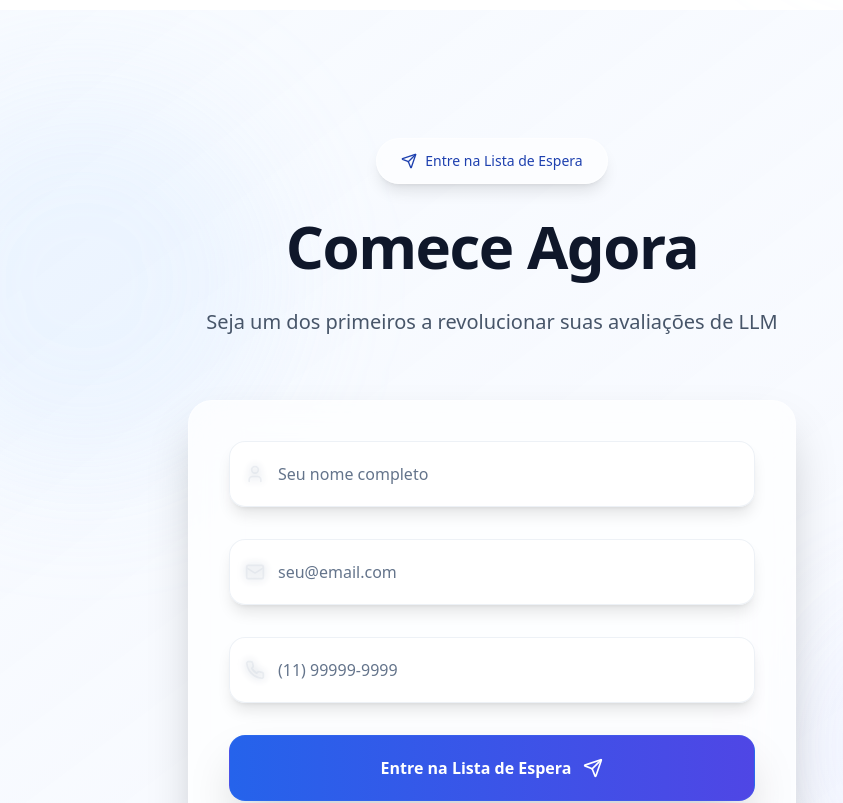
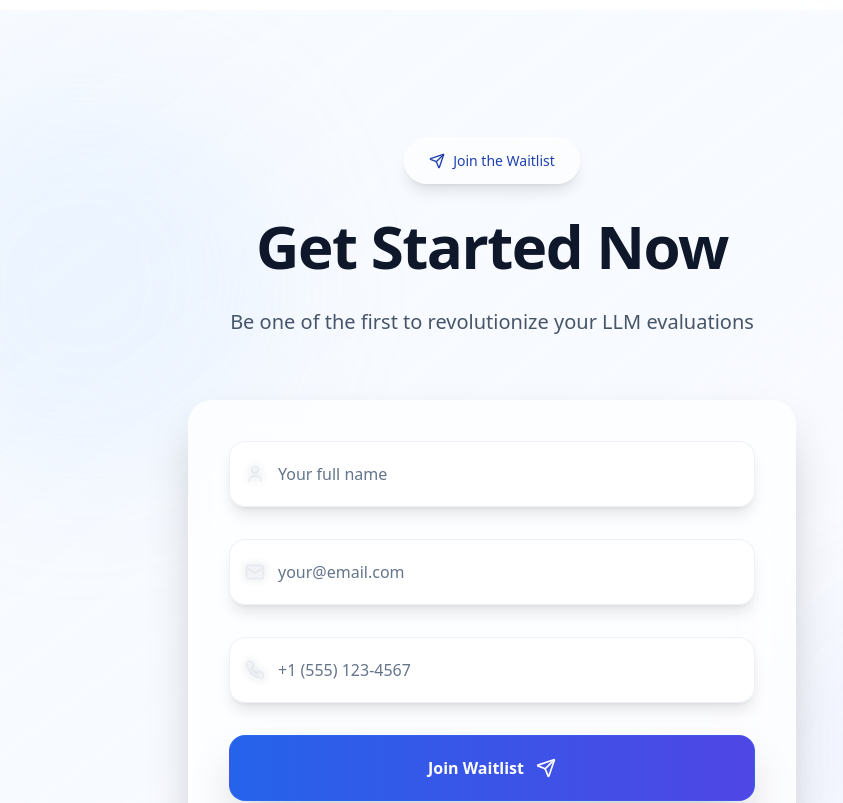
Before and after one commit to adriannoes/promptmetrics, a React (Vite) app: page / in a window 1280 px wide. Shown: the part 4800-5603 px from the top of the page, without its empty margins (148-991 px from the left). Built offline with nearby package versions, Linux system fonts and the light colour scheme.

Commit message:
Fix: Translate ContactForm to English
Updated ContactForm.tsx to use English translations from the LanguageContext, resolving the issue of Portuguese text appearing on the page.

```diff
--- a/src/components/ContactForm.tsx
+++ b/src/components/ContactForm.tsx
@@ -21,9 +21,9 @@ const ContactForm = () => {
     switch (name) {
       case 'name':
         if (!value.trim()) {
-          newErrors.name = 'Nome é obrigatório';
+          newErrors.name = 'Name is required';
         } else if (value.trim().length < 2) {
-          newErrors.name = 'Nome deve ter pelo menos 2 caracteres';
+          newErrors.name = 'Name must be at least 2 characters';
         } else {
           delete newErrors.name;
         }
@@ -31,19 +31,19 @@ const ContactForm = () => {
       case 'email':
         const emailRegex = /^[^\s@]+@[^\s@]+\.[^\s@]+$/;
         if (!value.trim()) {
-          newErrors.email = 'Email é obrigatório';
+          newErrors.email = 'Email is required';
         } else if (!emailRegex.test(value)) {
-          newErrors.email = 'Email inválido';
+          newErrors.email = 'Invalid email';
         } else {
           delete newErrors.email;
         }
         break;
       case 'phone':
-        const phoneRegex = /^(\+55\s?)?(\(?\d{2}\)?[\s-]?)?\d{4,5}[\s-]?\d{4}$/;
+        const phoneRegex = /^(\+\d{1,3}\s?)?(\(?\d{2,3}\)?[\s-]?)?\d{3,4}[\s-]?\d{4}$/;
         if (!value.trim()) {
-          newErrors.phone = 'Telefone é obrigatório';
+          newErrors.phone = 'Phone is required';
         } else if (!phoneRegex.test(value)) {
-          newErrors.phone = 'Telefone inválido (ex: (11) 99999-9999)';
+          newErrors.phone = 'Invalid phone number';
         } else {
           delete newErrors.phone;
         }
@@ -90,7 +90,7 @@ const ContactForm = () => {
       }
     } catch (error) {
       console.error('Error submitting form:', error);
-      setSubmitError('Algo deu errado. Por favor, tente novamente.');
+      setSubmitError('Something went wrong. Please try again.');
     } finally {
       setIsSubmitting(false);
     }
@@ -121,8 +121,8 @@ const ContactForm = () => {
             <div className="w-16 h-16 sm:w-20 sm:h-20 md:w-24 md:h-24 bg-gradient-to-r from-green-500 to-emerald-500 rounded-full flex items-center justify-center mx-auto mb-6 sm:mb-8 shadow-xl">
               <Send className="w-8 h-8 sm:w-10 sm:h-10 md:w-12 md:h-12 text-white" />
             </div>
-            <h3 className="text-2xl sm:text-3xl md:text-4xl font-bold text-slate-900 mb-4 sm:mb-6">Obrigado!</h3>
-            <p className="text-base sm:text-lg md:text-xl text-slate-600">Em breve entraremos em contato.</p>
+            <h3 className="text-2xl sm:text-3xl md:text-4xl font-bold text-slate-900 mb-4 sm:mb-6">Thank you!</h3>
+            <p className="text-base sm:text-lg md:text-xl text-slate-600">We'll be in touch soon.</p>
           </div>
         </div>
       </section>
@@ -138,13 +138,13 @@ const ContactForm = () => {
         <div className="text-center mb-12 sm:mb-16 animate-fade-in">
           <div className="inline-flex items-center gap-2 px-4 py-2 sm:px-6 sm:py-3 bg-white/60 backdrop-blur-lg border border-white/50 text-blue-800 rounded-full text-xs sm:text-sm font-medium mb-6 sm:mb-8 shadow-lg">
             <Send className="w-3 h-3 sm:w-4 sm:h-4" />
-            Entre na Lista de Espera
+            Join the Waitlist
           </div>
           <h2 className="text-3xl sm:text-4xl md:text-5xl lg:text-6xl font-bold text-slate-900 mb-6 sm:mb-8 tracking-tight leading-tight">
-            Comece Agora
+            Get Started Now
           </h2>
           <p className="text-base sm:text-lg md:text-xl text-slate-600 font-light leading-relaxed">
-            Seja um dos primeiros a revolucionar suas avaliações de LLM
+            Be one of the first to revolutionize your LLM evaluations
           </p>
         </div>
 
@@ -163,7 +163,7 @@ const ContactForm = () => {
               <input
                 type="text"
                 name="name"
-                placeholder="Seu nome completo"
+                placeholder="Your full name"
                 value={formData.name}
                 onChange={handleChange}
                 required
@@ -183,7 +183,7 @@ const ContactForm = () => {
               <input
                 type="email"
                 name="email"
-                placeholder="seu@email.com"
+                placeholder="your@email.com"
                 value={formData.email}
                 onChange={handleChange}
                 required
@@ -203,7 +203,7 @@ const ContactForm = () => {
               <input
                 type="tel"
                 name="phone"
-                placeholder="(11) 99999-9999"
+                placeholder="+1 (555) 123-4567"
                 value={formData.phone}
                 onChange={handleChange}
                 required
@@ -224,11 +224,11 @@ const ContactForm = () => {
               {isSubmitting ? (
                 <>
                   <div className="w-4 h-4 sm:w-5 sm:h-5 border-2 border-white/30 border-t-white rounded-full animate-spin"></div>
-                  Enviando...
+                  Submitting...
                 </>
               ) : (
                 <>
-                  Entre na Lista de Espera
+                  Join Waitlist
                   <Send className="w-4 h-4 sm:w-5 sm:h-5" />
                 </>
               )}
```
